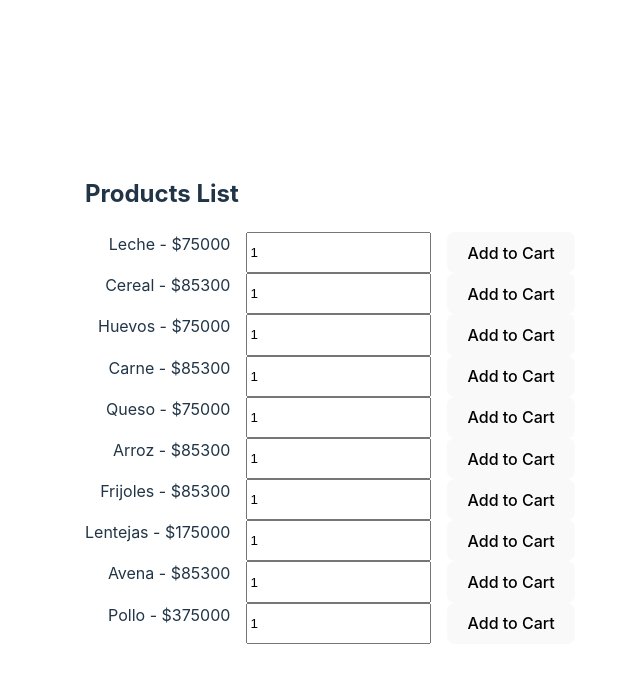
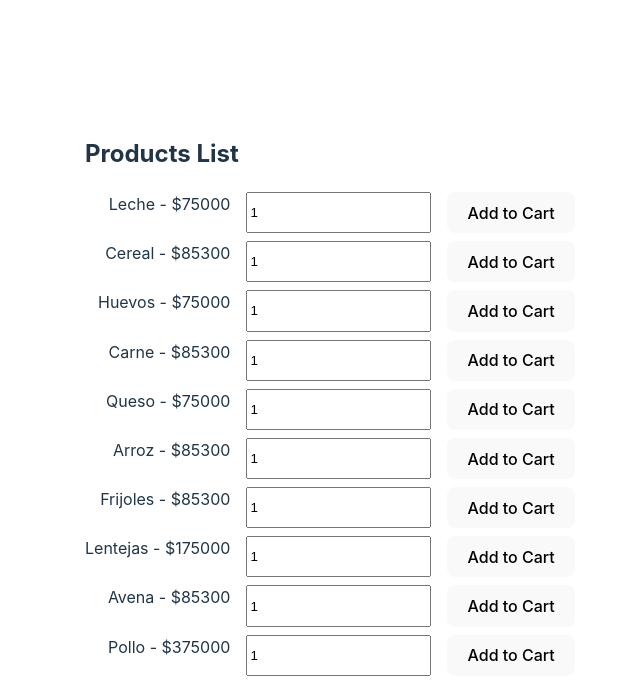
Before and after one commit to MartinDCalderonP/n5-challenge, a React (Vite) app: page / in a window 1280 px wide. Shown: the top 700 px of the page, without its empty margins (310-950 px from the left). Built offline with nearby package versions, Linux system fonts and the light colour scheme.

Commit message:
feat: Add margin-bottom to ProductsList item

```diff
--- a/src/components/ProductsList/styles.module.scss
+++ b/src/components/ProductsList/styles.module.scss
@@ -7,5 +7,6 @@
     display: flex;
     justify-content: flex-end;
     gap: 1rem;
+    margin-bottom: 0.5rem;
   }
 }
```
